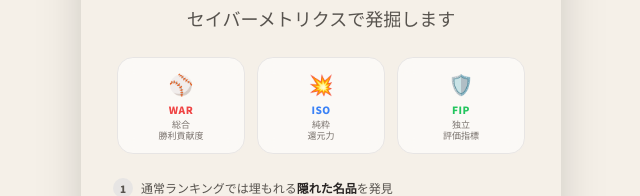
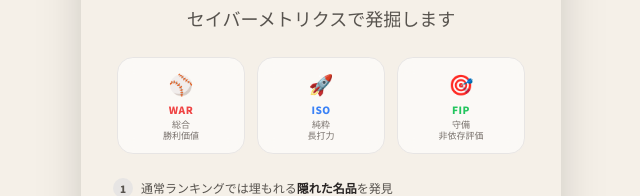
Before and after one commit to ay-dx/RakScout, a React (Vite) app: page /#/ in a window 1280 px wide. Shown: the part 277-473 px from the top of the page, without its empty margins (319-959 px from the left). Built offline with nearby package versions, Linux system fonts and the light colour scheme; no server answers.

Commit message:
Add files via upload

```diff
--- a/src/components/Home.tsx
+++ b/src/components/Home.tsx
@@ -51,17 +51,17 @@ export default function Home() {
           <div className="bg-white/60 backdrop-blur border border-stone-200 rounded-2xl p-3 text-center">
             <div className="text-xl mb-1">⚾</div>
             <div className="text-[10px] font-black text-red-500 tracking-wider">WAR</div>
-            <div className="text-[9px] text-stone-500 mt-0.5 leading-tight">総合<br/>勝利貢献度</div>
+            <div className="text-[9px] text-stone-500 mt-0.5 leading-tight">総合<br/>勝利価値</div>
           </div>
           <div className="bg-white/60 backdrop-blur border border-stone-200 rounded-2xl p-3 text-center">
-            <div className="text-xl mb-1">💥</div>
+            <div className="text-xl mb-1">🚀</div>
             <div className="text-[10px] font-black text-blue-500 tracking-wider">ISO</div>
-            <div className="text-[9px] text-stone-500 mt-0.5 leading-tight">純粋<br/>還元力</div>
+            <div className="text-[9px] text-stone-500 mt-0.5 leading-tight">純粋<br/>長打力</div>
           </div>
           <div className="bg-white/60 backdrop-blur border border-stone-200 rounded-2xl p-3 text-center">
-            <div className="text-xl mb-1">🛡️</div>
+            <div className="text-xl mb-1">🎯</div>
             <div className="text-[10px] font-black text-green-500 tracking-wider">FIP</div>
-            <div className="text-[9px] text-stone-500 mt-0.5 leading-tight">独立<br/>評価指標</div>
+            <div className="text-[9px] text-stone-500 mt-0.5 leading-tight">守備<br/>非依存評価</div>
           </div>
         </div>
 
```
